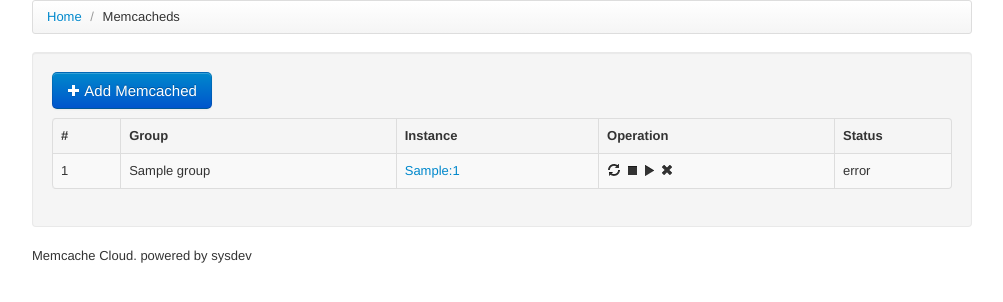
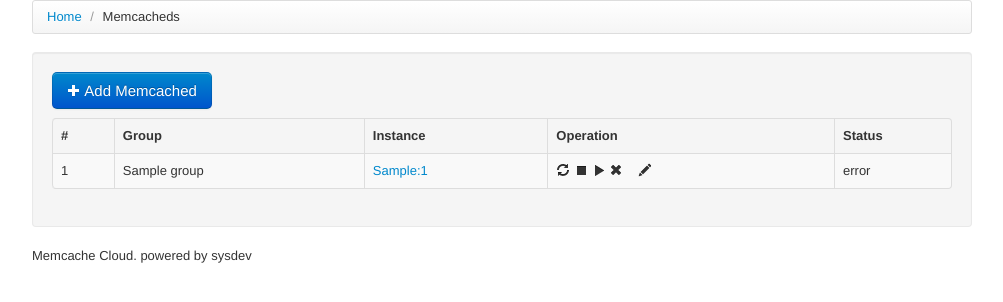
Before and after one commit to mingshi/memcached-cloud, a Flask app: a page that uses mc/templates/mc/memcacheds_group.html in a window 1280 px wide. Shown: the part 60-362 px from the top of the page, without its empty margins (138-1141 px from the left). Run offline with Flask 2, Linux system fonts and the light colour scheme; tables that the repository leaves empty hold one stand-in row (values such as "Sample post"); data that the repository does not hold is empty; some libraries are stand-ins or nearby versions.

Commit message:
modify memcacheds_group template

```diff
--- a/mc/templates/mc/memcacheds_group.html
+++ b/mc/templates/mc/memcacheds_group.html
@@ -29,6 +29,7 @@
                 <a href="#" title="stop {{ memcached_addr }}" memcached_id="{{ memcached.id }}" class="memcached_stop"><i class="icon-stop" ></i></a>
                 <a href="#" title="start {{ memcached_addr }}" memcached_id="{{ memcached.id }}" class="memcached_start"><i class="icon-play" ></i></a>
                 <a href="#" title="delete {{ memcached_addr }}" memcached_id="{{ memcached.id }}" class="memcached_delete"><i class="icon-remove" ></i></a>
+                &nbsp;&nbsp;&nbsp;<a href="/memcached-edit-{{ memcached.id }}" title="edit {{ memcached_addr }}" target="_blank"><i class="icon-pencil"></i></a>
             </td>
             <td id="status_{{ memcached.id }}" style="width:100px;">{{ memcached.status }}</td>
         </tr>
```
